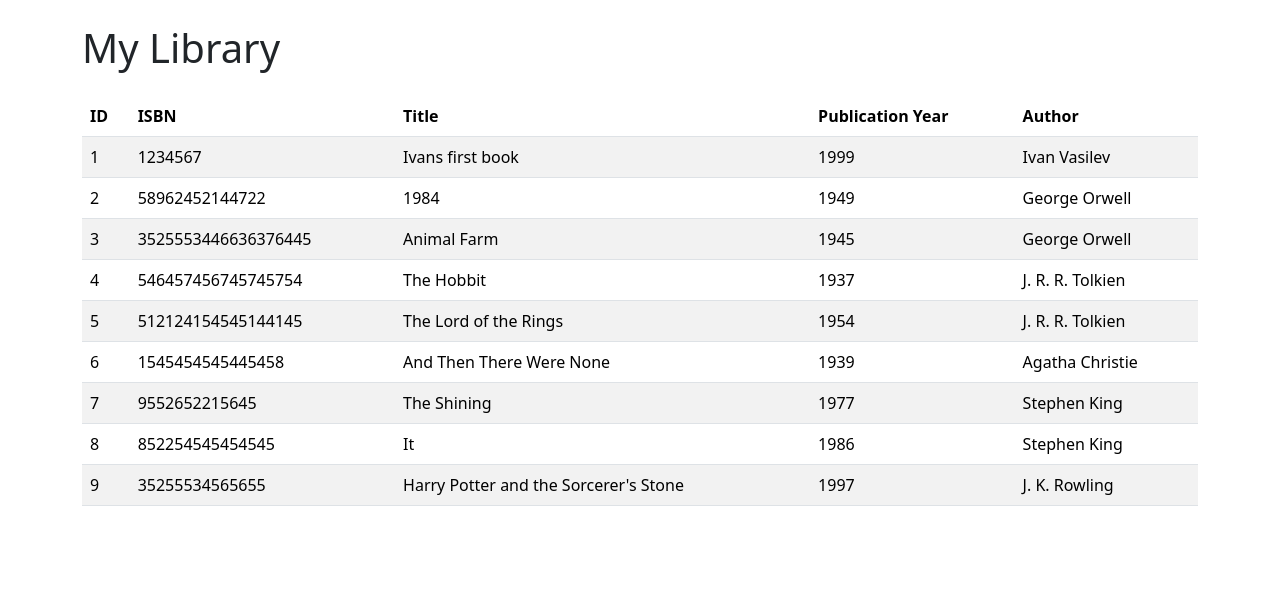
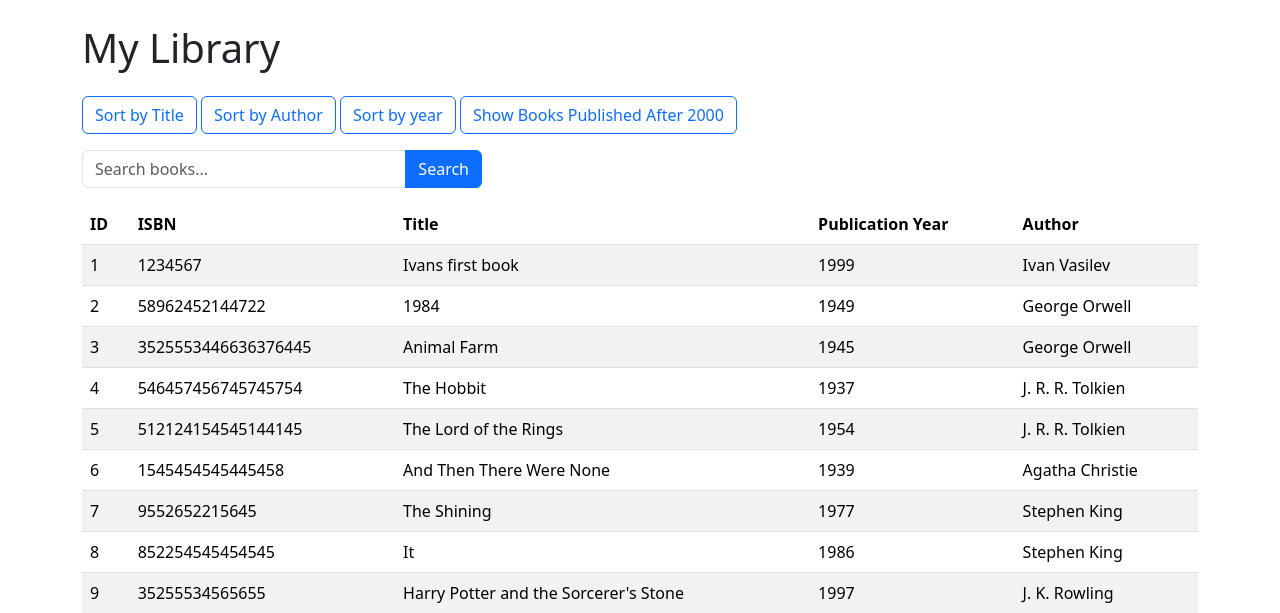
Before and after one commit to IvanKrasimirovVasilev/book-alchemy-de, a Flask app: page / in a window 1280 px wide. Shown: the part 56-669 px from the top of the page. Run offline with Flask 3, Linux system fonts and the light colour scheme; data comes from the database, SQL or seed files in the repository.

Commit message:
Create filters and serach functionality

```diff
--- a/app.py
+++ b/app.py
@@ -3,6 +3,7 @@ from datetime import datetime
 
 from flask import Flask, render_template, request
 from data_models import db, Author, Book
+from sqlalchemy import or_
 
 
 app = Flask(__name__)
@@ -18,11 +19,35 @@ db.init_app(app)
 
 @app.route("/")
 def home():
+    sort = request.args.get("sort")
+    search = request.args.get("search")
+
+    statement = db.select(Book)
+
+    if sort == "title":
+        statement = statement.order_by(Book.title)
+
+    if sort == 'author':
+        statement = statement.join(Author).order_by(Author.name)
+
+    if sort == "year":
+        statement = statement.order_by(Book.publication_year)
+
+    if sort == 'newest':
+        statement = statement.where(Book.publication_year > 2000).order_by(Book.publication_year)
+
+    if search:
+        statement = statement.join(Author).where(
+            or_(
+                Book.title.ilike(f"%{search}%"),
+                Author.name.ilike(f"%{search}%"))
+            )
+
     books = db.session.execute(
-        db.select(Book)
+        statement
     ).scalars().all()
 
-    return render_template("home.html", books=books)
+    return render_template("home.html", books=books, sort=sort)
 
 @app.route("/add_author", methods=["GET", "POST"])
 def add_author():
--- a/templates/base.html
+++ b/templates/base.html
@@ -5,6 +5,12 @@
     <meta name="viewport" content="width=device-width, initial-scale=1.0">
 
     <title>{% block title %}My Library{% endblock %}</title>
+
+    <link
+        rel="icon"
+        type="image/png"
+        href="{{ url_for('static', filename='images/Bart_Simpson.png') }}"
+    >
 
     <link
         href="https://cdn.jsdelivr.net/npm/bootstrap@5.3.8/dist/css/bootstrap.min.css"
--- a/templates/home.html
+++ b/templates/home.html
@@ -7,6 +7,36 @@
 <section class="library">
 
     <h1 class="library__title mb-4">My Library</h1>
+
+    <div class="library__sorting mb-3">
+        <a href="{{ url_for('home', sort='title') }}" class="btn btn-outline-primary {% if sort == 'title' %}active{% endif %}">
+            Sort by Title
+        </a>
+        <a href="{{ url_for('home', sort='author') }}" class="btn btn-outline-primary {% if sort == 'author' %}active{% endif %}">
+            Sort by Author
+        </a>
+        <a href="{{ url_for('home', sort='year') }}" class="btn btn-outline-primary {% if sort == 'year' %}active{% endif %}">
+            Sort by year
+        </a>
+        <a href="{{ url_for('home', sort='newest') }}" class="btn btn-outline-primary {% if sort == 'newest' %}active{% endif %}">
+            Show Books Published After 2000
+        </a>
+    </div>
+    <div class="library__sorting mb-3">
+        <form method="GET" class="mb-3">
+            <div class="input-group" style="max-width: 400px;">
+                <input
+                    type="text"
+                    name="search"
+                    class="form-control"
+                    placeholder="Search books..."
+                >
+                <button type="submit" class="btn btn-primary">
+                    Search
+                </button>
+            </div>
+        </form>
+    </div>
 
     <div class="table-responsive library__table-wrapper">
         <table class="table table-striped table-hover library__table">
@@ -29,6 +59,12 @@
                         <td>{{ book.publication_year }}</td>
                         <td>{{ book.author.name }}</td>
                     </tr>
+                {% else %}
+                    <tr>
+                        <td colspan="5" class="text-center">
+                            No books found.
+                        </td>
+                    </tr>
                 {% endfor %}
             </tbody>
         </table>
```
Also changed, not shown: static/images/Bart_Simpson.png (added).
